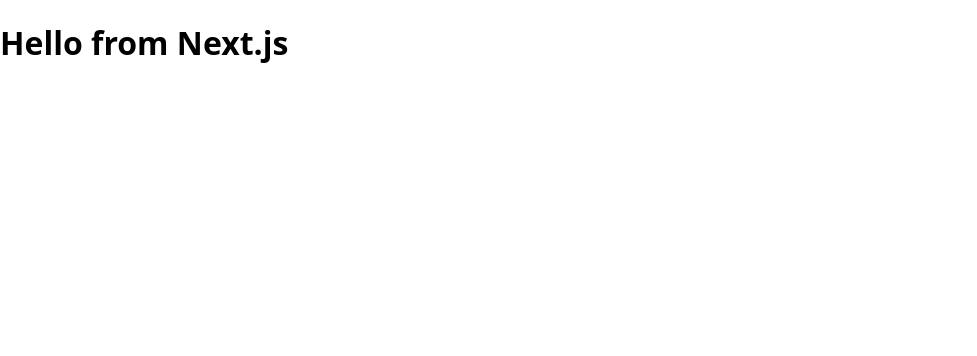
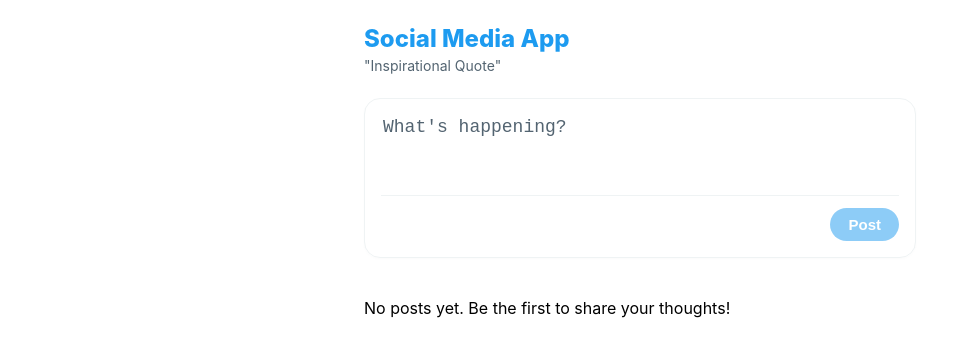
Before and after one commit to TiemoN/Social-Media-App, a Next.js app: page / in a window 1280 px wide. Shown: the top 356 px of the page, without its empty margins (0-977 px from the left). Built offline with nearby package versions, Linux system fonts and the light colour scheme; no server answers; the database is empty.

Commit message:
feat: implement post creation form layout with swr cache mutation

```diff
--- /dev/null
+++ b/components/FeedElements.js
@@ -0,0 +1,154 @@
+import styled from "styled-components";
+
+export const AppContainer = styled.div`
+  max-width: 600px;
+  margin: 0 auto;
+  padding: 24px;
+  font-family:
+    -apple-system, BlinkMacSystemFont, "Segoe UI", Roboto, sans-serif;
+  min-height: 100vh;
+  background-color: #ffffff;
+`;
+
+export const Header = styled.header`
+  margin-bottom: 24px;
+`;
+
+export const Title = styled.h1`
+  color: #1d9bf0;
+  font-size: 24px;
+  font-weight: 800;
+  margin: 0;
+`;
+
+export const Subtitle = styled.p`
+  color: #536471;
+  font-size: 14px;
+  margin: 4px 0 0 0;
+`;
+
+export const CreatePostBox = styled.div`
+  border: 1px solid #eff3f4;
+  border-radius: 16px;
+  padding: 16px;
+  margin-bottom: 24px;
+  box-shadow: 0 1px 3px rgba(0, 0, 0, 0.02);
+`;
+
+export const TextArea = styled.textarea`
+  width: 100%;
+  border: none;
+  resize: none;
+  font-size: 18px;
+  outline: none;
+  margin-bottom: 12px;
+  color: #0f1419;
+
+  &::placeholder {
+    color: #536471;
+  }
+`;
+
+export const ActionRow = styled.div`
+  display: flex;
+  justify-content: flex-end;
+  border-top: 1px solid #eff3f4;
+  padding-top: 12px;
+`;
+
+export const Button = styled.button`
+  background-color: ${(props) => (props.$secondary ? "#efefef" : "#1d9bf0")};
+  color: ${(props) => (props.$secondary ? "#0f1419" : "#ffffff")};
+  border: none;
+  padding: 8px 18px;
+  font-weight: bold;
+  font-size: 15px;
+  border-radius: 9999px;
+  cursor: pointer;
+  transition: background 0.2s;
+
+  &:hover {
+    background-color: ${(props) => (props.$secondary ? "#e2e2e2" : "#1a8cd8")};
+  }
+
+  &:disabled {
+    opacity: 0.5;
+    cursor: not-allowed;
+  }
+`;
+
+export const FeedContainer = styled.div`
+  display: flex;
+  flex-direction: column;
+  gap: 12px;
+`;
+
+export const PostCard = styled.div`
+  border: 1px solid #eff3f4;
+  border-radius: 16px;
+  padding: 16px;
+  background-color: #ffffff;
+  transition: background-color 0.2s;
+
+  &:hover {
+    background-color: #f7f9f9;
+  }
+`;
+
+export const PostText = styled.p`
+  color: #0f1419;
+  font-size: 15px;
+  line-height: 1.5;
+  margin: 0 0 12px 0;
+  white-space: pre-wrap;
+`;
+
+export const EditTextarea = styled.textarea`
+  width: 100%;
+  border: 1px solid #1d9bf0;
+  border-radius: 8px;
+  padding: 8px;
+  font-size: 15px;
+  outline: none;
+  resize: none;
+  margin-bottom: 8px;
+`;
+
+export const EditActions = styled.div`
+  display: flex;
+  gap: 8px;
+  justify-content: flex-end;
+  margin-bottom: 8px;
+`;
+
+export const CardFooter = styled.div`
+  display: flex;
+  justify-content: space-between;
+  align-items: center;
+  border-top: 1px solid #eff3f4;
+  padding-top: 12px;
+`;
+
+export const ButtonGroup = styled.div`
+  display: flex;
+  gap: 16px;
+`;
+
+export const TextLink = styled.button`
+  background: none;
+  border: none;
+  padding: 0;
+  font-size: 13px;
+  font-weight: 600;
+  color: ${(props) => (props.$danger ? "#f4212e" : "#1d9bf0")};
+  cursor: pointer;
+
+  &:hover {
+    text-decoration: underline;
+  }
+`;
+
+export const Timestamp = styled.span`
+  font-size: 13px;
+  color: #536471;
+`;
--- a/db/models/Post.js
+++ b/db/models/Post.js
@@ -13,4 +13,4 @@
   }
 );
 
-export default mongoose.models.Post || mongoose.model("Post", PostSchema);
+export default mongoose.models.posts || mongoose.model("posts", PostSchema);
--- a/package.json
+++ b/package.json
@@ -10,6 +10,7 @@
     "test": "jest --watchAll"
   },
   "dependencies": {
+    "date-fns": "^4.4.0",
     "eslint": "8.44.0",
     "eslint-config-next": "13.4.8",
     "mongoose": "^9.7.0",
--- a/pages/index.js
+++ b/pages/index.js
@@ -1,7 +1,92 @@
-export default function HomePage() {
+import { formatDistanceToNow } from "date-fns";
+import useSWR from "swr";
+
+import {
+  AppContainer,
+  Header,
+  Title,
+  Subtitle,
+  CreatePostBox,
+  TextArea,
+  ActionRow,
+  Button,
+  FeedContainer,
+  PostCard,
+  PostText,
+  CardFooter,
+  ButtonGroup,
+  TextLink,
+  Timestamp,
+} from "../components/FeedElements";
+
+const fetcher = (url) =>
+  fetch(url).then((res) => {
+    if (!res.ok) throw new Error("Failed to fetch data");
+    return res.json();
+  });
+
+export default function Home() {
+  const { data: posts, error, isLoading } = useSWR("/api/posts", fetcher);
+
   return (
-    <div>
-      <h1>Hello from Next.js</h1>
-    </div>
+    <AppContainer>
+      {/* Header View */}
+      <Header>
+        <Title>Social Media App</Title>
+        <Subtitle>"Inspirational Quote"</Subtitle>
+      </Header>
+
+      <CreatePostBox>
+        <TextArea placeholder="What's happening?" rows="3" />
+        <ActionRow>
+          <Button disabled>Post</Button>
+        </ActionRow>
+      </CreatePostBox>
+
+      <FeedContainer>
+        {isLoading && <p>Loading posts...</p>}
+
+        {error && (
+          <p style={{ color: "#f4212e" }}>
+            Failed to load posts. Please try again later.
+          </p>
+        )}
+
+        {!isLoading && !error && posts?.length === 0 && (
+          <p>No posts yet. Be the first to share your thoughts!</p>
+        )}
+
+        {!isLoading &&
+          !error &&
+          posts?.map((post) => {
+            const displayDate = post.createdAt
+              ? new Date(post.createdAt).toLocaleTimeString([], {
+                  hour: "2-digit",
+                  minute: "2-digit",
+                })
+              : "Just now";
+
+            return (
+              <PostCard key={post._id}>
+                <PostText>{post.text}</PostText>
+
+                <CardFooter>
+                  <ButtonGroup>
+                    <TextLink>Edit</TextLink>
+                    <TextLink $danger>Delete</TextLink>
+                  </ButtonGroup>
+                  <Timestamp>
+                    {post.createdAt
+                      ? formatDistanceToNow(new Date(post.createdAt), {
+                          addSuffix: true,
+                        })
+                      : "Just now"}
+                  </Timestamp>
+                </CardFooter>
+              </PostCard>
+            );
+          })}
+      </FeedContainer>
+    </AppContainer>
   );
 }
```
Also changed, not shown: 1 other file (tests, documents, lock files or other folders).
